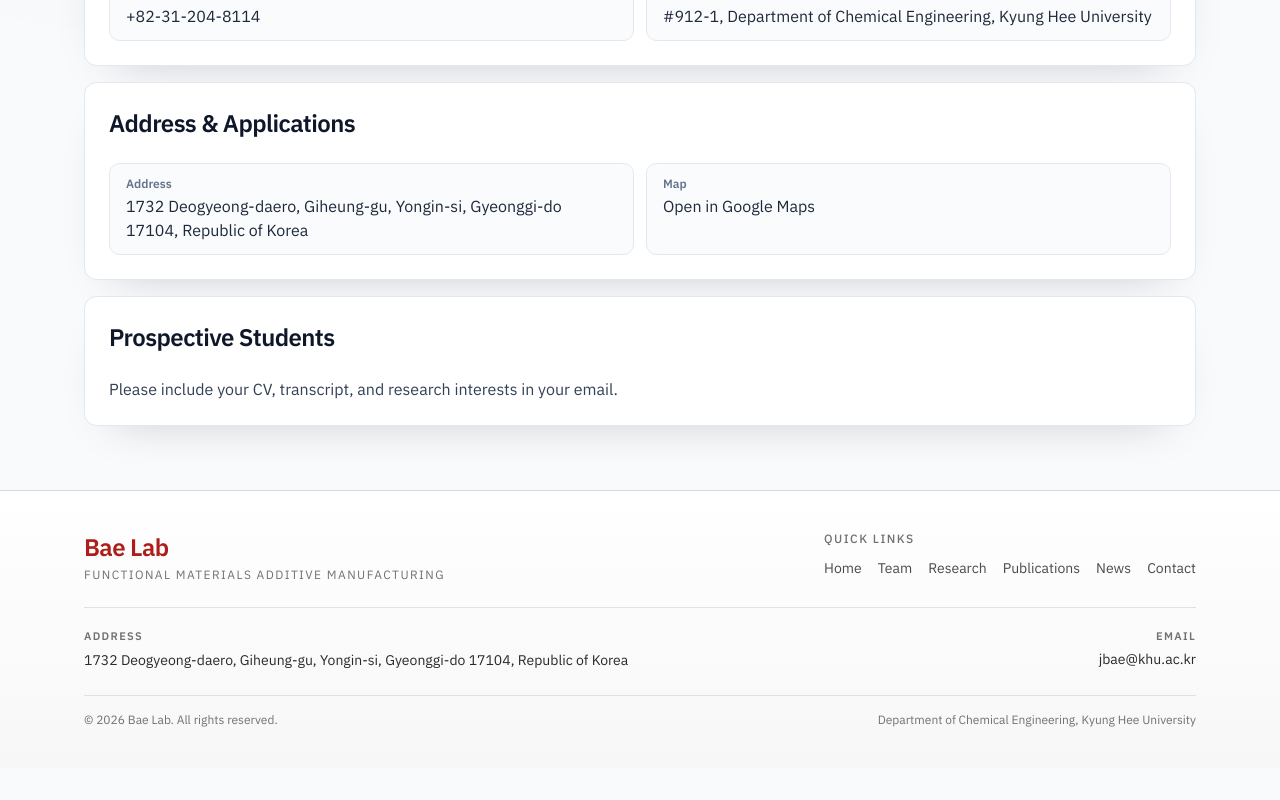
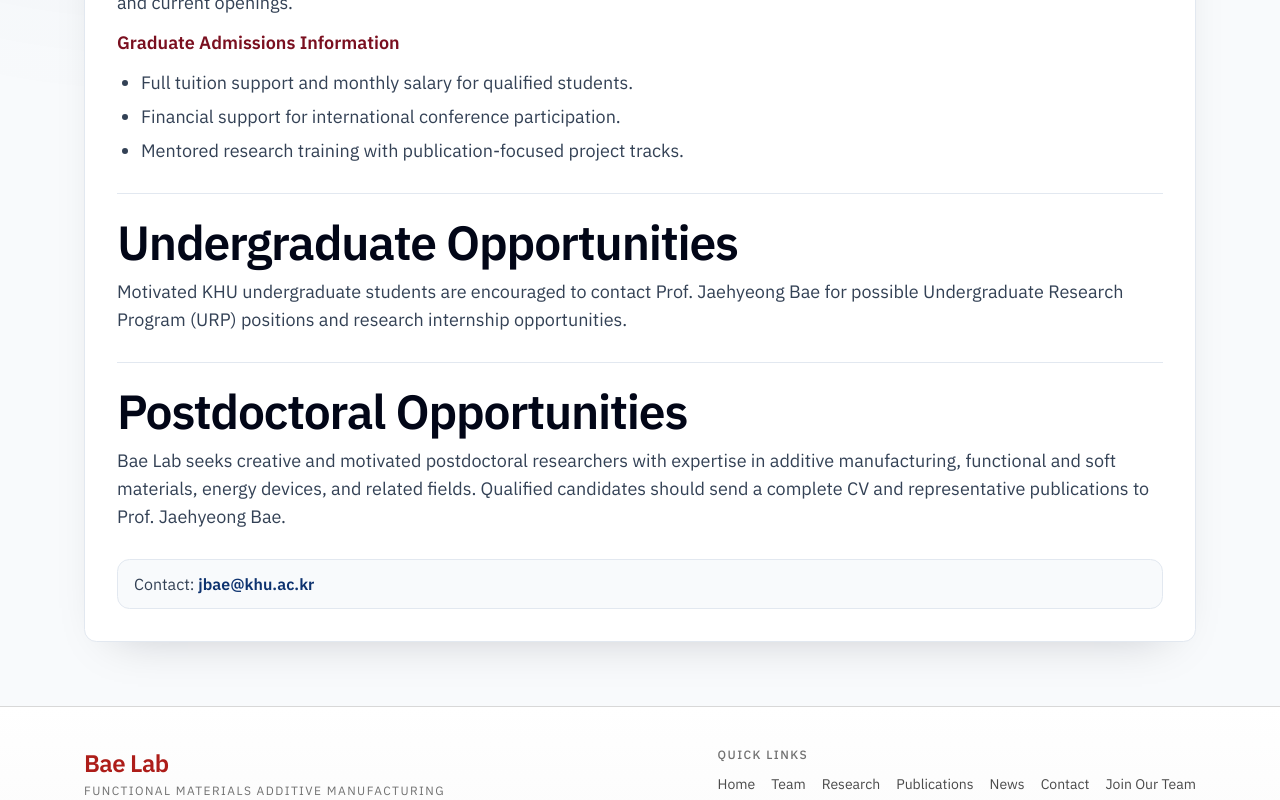
Before and after one commit to baegroup/baegroup.github.io, a React (Vite) app: page /join in a window 1280 px wide. Before the commit this address led to /contact. Shown: the part 580-1380 px from the top of the page. Before the commit the page ends 1348 px from the top, so only its background shows below. Built offline with nearby package versions, Linux system fonts and the light colour scheme.

Commit message:
Add dedicated Join Our Team page and update join links

```diff
--- a/src/App.jsx
+++ b/src/App.jsx
@@ -8,6 +8,7 @@ import { NewsPage } from '@/pages/NewsPage';
 import { PublicationsPage } from '@/pages/PublicationsPage';
 import { ResearchPage } from '@/pages/ResearchPage';
 import { ContactPage } from '@/pages/ContactPage';
+import { JoinPage } from '@/pages/JoinPage';
 
 const DEFAULT_LOCALE = 'en';
 
@@ -40,8 +41,8 @@ function SiteRoutes() {
         <Route element={<ResearchPage locale={locale} />} path="research" />
         <Route element={<PublicationsPage locale={locale} />} path="publications" />
         <Route element={<NewsPage locale={locale} />} path="news" />
+        <Route element={<JoinPage locale={locale} />} path="join" />
         <Route element={<ContactPage locale={locale} />} path="contact" />
-        <Route element={<Navigate replace to="/contact" />} path="join" />
         <Route element={<Navigate replace to="/" />} path="*" />
       </Routes>
     </SiteLayout>
--- a/src/components/home/HomeJoinSection.jsx
+++ b/src/components/home/HomeJoinSection.jsx
@@ -23,12 +23,12 @@ export function HomeJoinSection({ content, locale, revealDelay = 0 }) {
       <div className="relative z-10">
         <h2 className="home-section-title">{content.joinTitle}</h2>
         <div className="mt-5 flex flex-wrap gap-2.5">
-          <a
+          <Link
             className="home-cta-primary"
-            href="#site-contact"
+            to={pagePath(locale, 'join')}
           >
             {content.joinCta}
-          </a>
+          </Link>
           <Link
             className="home-cta-secondary"
             to={pagePath(locale, 'team')}
--- a/src/components/site/SiteFooter.jsx
+++ b/src/components/site/SiteFooter.jsx
@@ -9,11 +9,12 @@ export function SiteFooter({ locale }) {
   const labels = content.labels || {};
   const navItems = NAV_ITEMS[locale] || NAV_ITEMS.en || [];
   const contactLabel = 'Contact';
+  const joinLabel = 'Join Our Team';
   const quickLinksLabel = 'Quick Links';
   const rightsLabel = locale === 'ko' ? '모든 권리 보유.' : 'All rights reserved.';
   const affiliationLabel = locale === 'ko' ? '경희대학교 화학공학과' : 'Department of Chemical Engineering, Kyung Hee University';
   const description = (brand.tagline || brand.subtitle || '').trim();
-  const quickLinks = [...navItems, { slug: 'contact', label: contactLabel }].filter((item, index, array) => {
+  const quickLinks = [...navItems, { slug: 'contact', label: contactLabel }, { slug: 'join', label: joinLabel }].filter((item, index, array) => {
     const key = item.slug || 'home';
     return array.findIndex((candidate) => (candidate.slug || 'home') === key) === index;
   });
--- a/src/content/site-content.generated.json
+++ b/src/content/site-content.generated.json
@@ -61,7 +61,7 @@
       "focusCta": "See Research Details",
       "joinTitle": "Join Our Team",
       "joinDescription": "Bae Lab welcomes motivated undergraduate researchers, graduate students, and postdoctoral scholars from diverse engineering and science backgrounds, including chemical engineering, materials science, polymer chemistry, mechanical engineering, electrical engineering, computer science, and life science.",
-      "joinCta": "Contact Us"
+      "joinCta": "Join Our Team"
     }
   },
   "TEAM_CONTENT": {
@@ -254,6 +254,26 @@
       ]
     }
   },
+  "JOIN_CONTENT": {
+    "en": {
+      "title": "Join Our Team",
+      "description": "Opportunities for motivated students and researchers who want to build next-generation functional materials and additive manufacturing technologies.",
+      "graduateTitle": "Graduate Opportunities",
+      "graduateBody": "Motivated prospective graduate students interested in joining Bae Lab are encouraged to apply to the M.S. or Ph.D. program in Chemical Engineering at Kyung Hee University. Complete information about graduate admissions can be found through the official admissions page. Prospective students are also welcome to contact Prof. Jaehyeong Bae directly to discuss research fit, projects, and current openings.",
+      "graduateBenefits": [
+        "Full tuition support and monthly salary for qualified students.",
+        "Financial support for international conference participation.",
+        "Mentored research training with publication-focused project tracks."
+      ],
+      "undergraduateTitle": "Undergraduate Opportunities",
+      "undergraduateBody": "Motivated KHU undergraduate students are encouraged to contact Prof. Jaehyeong Bae for possible Undergraduate Research Program (URP) positions and research internship opportunities.",
+      "postdocTitle": "Postdoctoral Opportunities",
+      "postdocBody": "Bae Lab seeks creative and motivated postdoctoral researchers with expertise in additive manufacturing, functional and soft materials, energy devices, and related fields. Qualified candidates should send a complete CV and representative publications to Prof. Jaehyeong Bae.",
+      "admissionsLabel": "Graduate Admissions Information",
+      "admissionsUrl": "https://admission.khu.ac.kr/",
+      "contactEmail": "jbae@khu.ac.kr"
+    }
+  },
   "CONTACT_CONTENT": {
     "en": {
       "title": "Contact",
--- a/src/content/site-content.js
+++ b/src/content/site-content.js
@@ -7,4 +7,5 @@ export const TEAM_CONTENT = generated.TEAM_CONTENT;
 export const RESEARCH_CONTENT = generated.RESEARCH_CONTENT;
 export const PUBLICATIONS_CONTENT = generated.PUBLICATIONS_CONTENT;
 export const NEWS_CONTENT = generated.NEWS_CONTENT;
+export const JOIN_CONTENT = generated.JOIN_CONTENT;
 export const CONTACT_CONTENT = generated.CONTACT_CONTENT;
--- /dev/null
+++ b/src/pages/JoinPage.jsx
@@ -0,0 +1,55 @@
+import { PageHero } from '@/components/site/PageHero';
+import { Card, CardContent } from '@/components/ui/card';
+import { JOIN_CONTENT } from '@/content/site-content';
+
+function OpportunitySection({ body, children, title }) {
+  return (
+    <section className="space-y-3 border-t border-slate-200 pt-6 first:border-t-0 first:pt-0">
+      <h2 className="text-4xl font-semibold tracking-tight text-slate-950 md:text-5xl">{title}</h2>
+      <p className="text-base leading-relaxed text-slate-700 md:text-lg">{body}</p>
+      {children}
+    </section>
+  );
+}
+
+export function JoinPage({ locale }) {
+  const content = JOIN_CONTENT[locale] || JOIN_CONTENT.en;
+  const graduateBenefits = content.graduateBenefits || [];
+  const email = content.contactEmail || 'jbae@khu.ac.kr';
+
+  return (
+    <>
+      <PageHero description={content.description} title={content.title} />
+
+      <Card>
+        <CardContent className="space-y-7 p-5 md:p-7 lg:p-8">
+          <OpportunitySection body={content.graduateBody} title={content.graduateTitle || 'Graduate Opportunities'}>
+            {content.admissionsUrl ? (
+              <p className="text-base text-slate-700 md:text-lg">
+                <a className="font-semibold text-[#7a0f1f] underline-offset-2 hover:underline" href={content.admissionsUrl} rel="noreferrer" target="_blank">
+                  {content.admissionsLabel || 'Graduate Admissions Information'}
+                </a>
+              </p>
+            ) : null}
+
+            {graduateBenefits.length ? (
+              <ul className="list-disc space-y-1.5 pl-6 text-base leading-relaxed text-slate-700 md:text-lg">
+                {graduateBenefits.map((benefit) => (
+                  <li key={benefit}>{benefit}</li>
+                ))}
+              </ul>
+            ) : null}
+          </OpportunitySection>
+
+          <OpportunitySection body={content.undergraduateBody} title={content.undergraduateTitle || 'Undergraduate Opportunities'} />
+
+          <OpportunitySection body={content.postdocBody} title={content.postdocTitle || 'Postdoctoral Opportunities'} />
+
+          <div className="rounded-lg border border-slate-200 bg-slate-50 px-4 py-3 text-sm text-slate-700 md:text-base">
+            Contact: <a className="font-semibold text-[#0d326f] underline-offset-2 hover:underline" href={`mailto:${email}`}>{email}</a>
+          </div>
+        </CardContent>
+      </Card>
+    </>
+  );
+}
```
Also changed, not shown: content/_templates/en/join.md (added, +41 -0 lines), content/en/home.md (+1 -1 lines), content/en/join.md (added, +39 -0 lines), scripts/build-content.mjs (+17 -0 lines).
